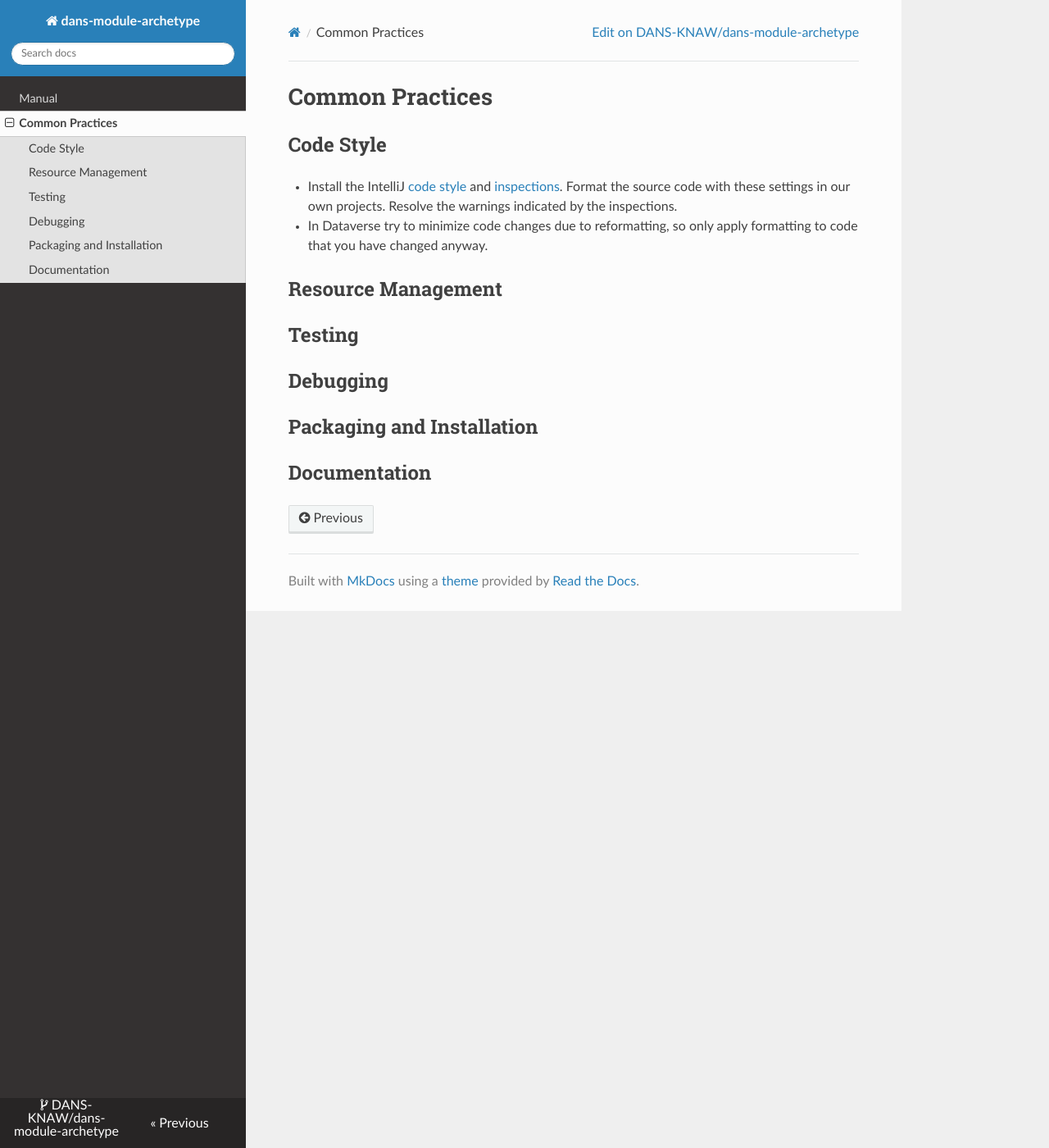
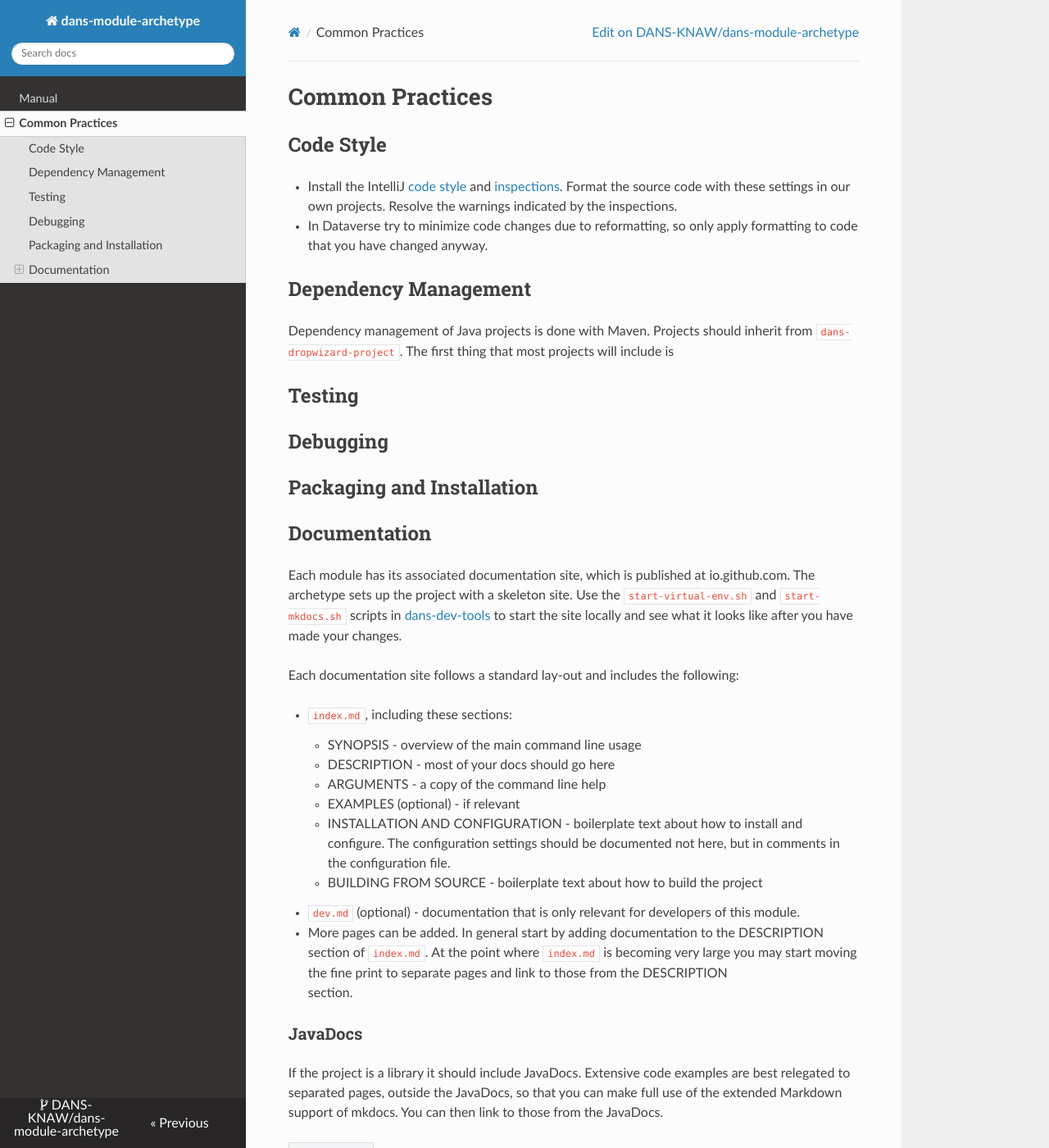
Before and after one commit to DANS-KNAW/dans-module-archetype, an MkDocs documentation site: the page built from docs/common-practices.md, in a window 1280 px wide and 1400 px high. Shown: the whole window at 82% size. Built offline with MkDocs 1.6.1, drawn with Linux system fonts in a browser that asks for light colours; nearby versions of some CDN libraries.

Commit message:
Upgraded parent to 9.0.0

```diff
--- a/docs/common-practices.md
+++ b/docs/common-practices.md
@@ -3,12 +3,16 @@ Common Practices
 
 Code Style
 ----------
+
 * Install the IntelliJ [code style] and [inspections]. Format the source code with these settings in our own projects. Resolve the warnings
   indicated by the inspections.
 * In Dataverse try to minimize code changes due to reformatting, so only apply formatting to code that you have changed anyway.
 
-Resource Management
--------------------
+Dependency Management
+---------------------
+Dependency management of Java projects is done with Maven. Projects should inherit from `dans-dropwizard-project`. The first
+thing that most projects will include is
+
 
 Testing
 -------
@@ -22,7 +26,33 @@ Packaging and Installation
 
 Documentation
 -------------
+Each module has its associated documentation site, which is published at io.github.com. The archetype sets up the project with a
+skeleton site. Use the `start-virtual-env.sh` and `start-mkdocs.sh` scripts in [dans-dev-tools] to start the site locally and see
+what it looks like after you have made your changes.
+
+Each documentation site follows a standard lay-out and includes the following:
+
+* `index.md`, including these sections:
+    * SYNOPSIS - overview of the main command line usage
+    * DESCRIPTION - most of your docs should go here
+    * ARGUMENTS - a copy of the command line help
+    * EXAMPLES (optional) - if relevant
+    * INSTALLATION AND CONFIGURATION - boilerplate text about how to install and configure. The configuration settings should be
+      documented not here, but in comments in the configuration file.
+    * BUILDING FROM SOURCE - boilerplate text about how to build the project
+* `dev.md` (optional) - documentation that is only relevant for developers of this module.
+* More pages can be added. In general start by adding documentation to the DESCRIPTION section of `index.md`. At the point where
+  `index.md` is becoming very large you may start moving the fine print to separate pages and link to those from the DESCRIPTION
+  section.
+
+### JavaDocs
+
+If the project is a library it should include JavaDocs. Extensive code examples are best relegated to separated pages, outside
+the JavaDocs, so that you can make full use of the extended Markdown support of mkdocs. You can then link to those from the JavaDocs.
 
 
 [code style]: dans-intellij-codestyles.xml
+
 [inspections]: dans-intellij-inspections.xml
+
+[dans-dev-tools]: https://github.com/DANS-KNAW/dans-dev-tools#startsh-scripts
--- a/pom.xml
+++ b/pom.xml
@@ -20,7 +20,7 @@
     <parent>
         <groupId>nl.knaw.dans.shared</groupId>
         <artifactId>dans-mvn-plugin-defaults</artifactId>
-        <version>7.0.0</version>
+        <version>9.0.0</version>
     </parent>
     <modelVersion>4.0.0</modelVersion>
     <groupId>nl.knaw.dans</groupId>
```
Also changed, not shown: docs/index.md (+8 -7 lines), 2 other files.
